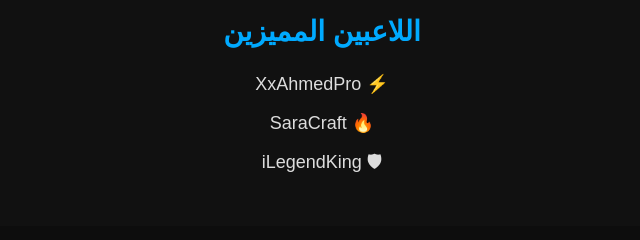
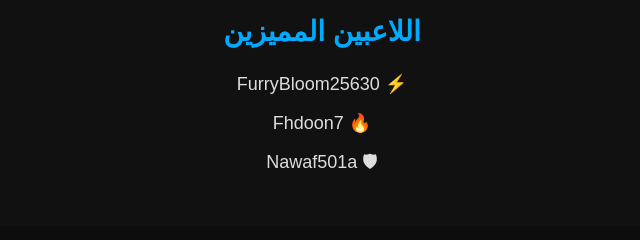
Before and after one commit to fhd501nnsemran/Arabcraft, a plain HTML site: page index.html in a window 1280 px wide. Shown: the part 1809-2049 px from the top of the page, 318-958 px from the left. Drawn offline with Linux system fonts and the light colour scheme.

Commit message:
Add files via upload

```diff
--- a/index.html
+++ b/index.html
@@ -95,16 +95,16 @@
     <section class="players" id="players">
       <h2>اللاعبين المميزين</h2>
       <ul>
-        <li>⚡️ XxAhmedPro</li>
-        <li>🔥 SaraCraft</li>
-        <li>🛡 iLegendKing</li>
+        <li>⚡️ FurryBloom25630</li>
+        <li>🔥 Fhdoon7</li>
+        <li>🛡 Nawaf501a</li>
       </ul>
     </section>
 
     <section class="gallery" id="gallery">
       <h2>معرض الصور</h2>
       <div class="images">
-        <img src="C:\Users\fahad\OneDrive\سطح المكتب\IMG_4847.PNG" alt="صورة من السيرفر">
+        <img src="c:\Users\fahad\OneDrive\سطح المكتب\IMG_4848.PNG" alt="صورة من السيرفر">
         <img src="img/server2.jpg" alt="فعالية بناء">
         <img src="img/server3.jpg" alt="بطولة PvP">
       </div>
```
